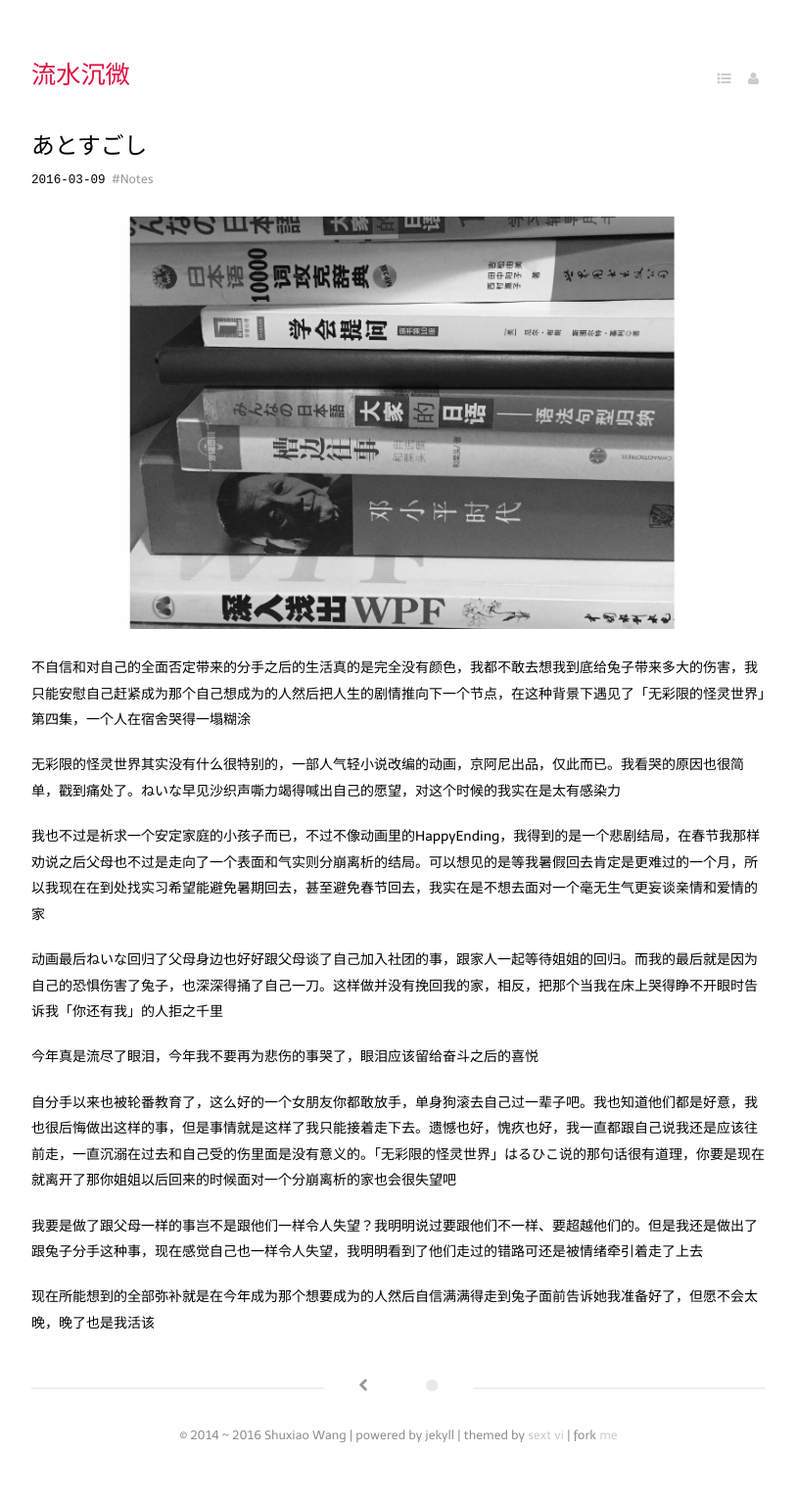
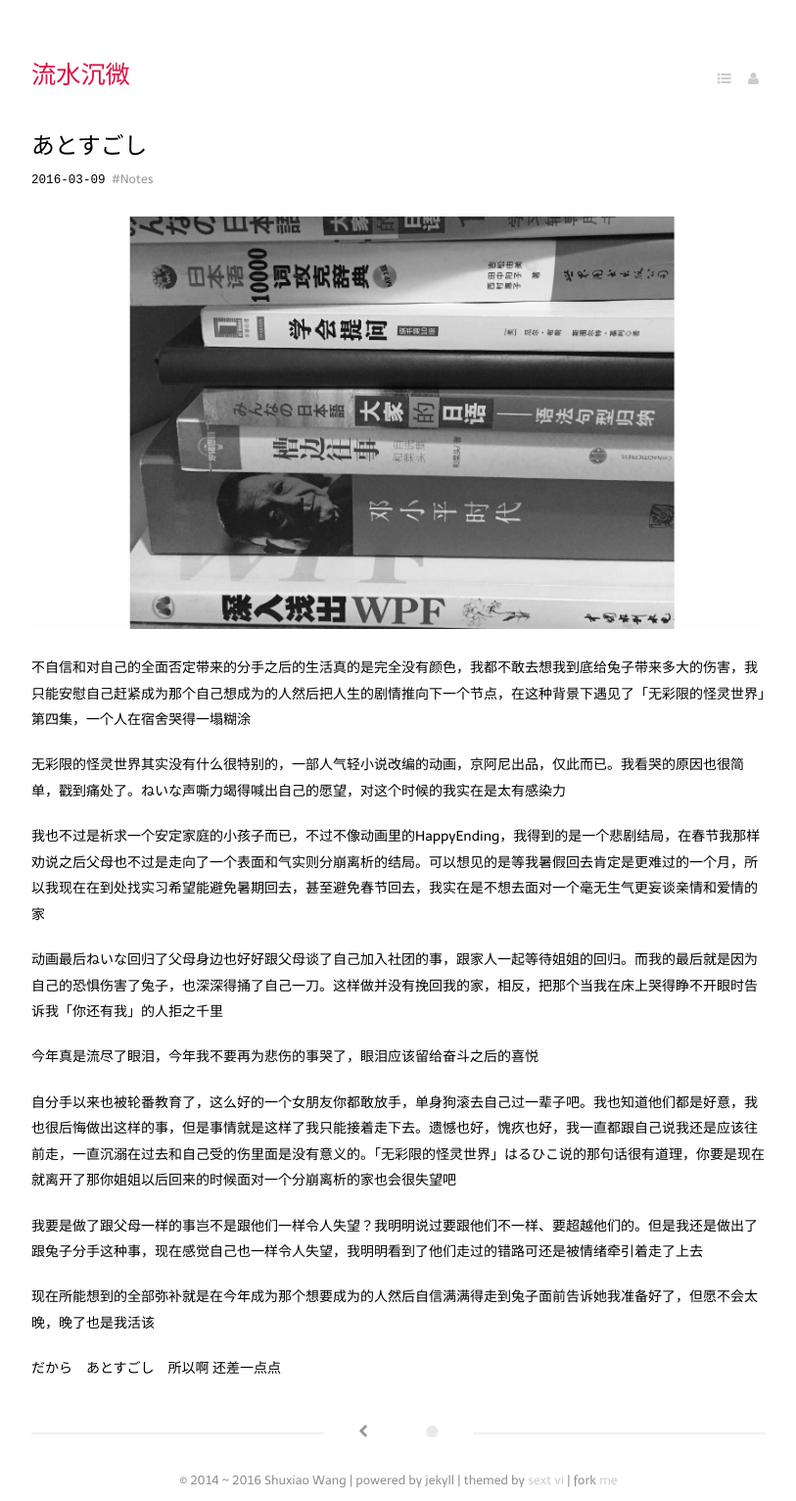
Before and after one commit to keaising/blogs, a Jekyll site: the page built from _posts/2016-03-09-atosugoshi.md, in a window 1280 px wide. Shown: the whole page at 98% size, without its empty margins (233-1046 px from the left). Built offline with Jekyll 4.4.1, drawn with Linux system fonts in a browser that asks for light colours; some web fonts are replaced; a script that is not in the unit is left out; before the commit the page ends 1486 px from its top, so only the background shows below that.

Commit message:
修改了一点点

```diff
--- a/_posts/2016-03-09-atosugoshi.md
+++ b/_posts/2016-03-09-atosugoshi.md
@@ -11,7 +11,7 @@ tags:
 
 不自信和对自己的全面否定带来的分手之后的生活真的是完全没有颜色，我都不敢去想我到底给兔子带来多大的伤害，我只能安慰自己赶紧成为那个自己想成为的人然后把人生的剧情推向下一个节点，在这种背景下遇见了「无彩限的怪灵世界」第四集，一个人在宿舍哭得一塌糊涂
 
-无彩限的怪灵世界其实没有什么很特别的，一部人气轻小说改编的动画，京阿尼出品，仅此而已。我看哭的原因也很简单，戳到痛处了。ねいな早见沙织声嘶力竭得喊出自己的愿望，对这个时候的我实在是太有感染力
+无彩限的怪灵世界其实没有什么很特别的，一部人气轻小说改编的动画，京阿尼出品，仅此而已。我看哭的原因也很简单，戳到痛处了。ねいな声嘶力竭得喊出自己的愿望，对这个时候的我实在是太有感染力
 
 我也不过是祈求一个安定家庭的小孩子而已，不过不像动画里的HappyEnding，我得到的是一个悲剧结局，在春节我那样劝说之后父母也不过是走向了一个表面和气实则分崩离析的结局。可以想见的是等我暑假回去肯定是更难过的一个月，所以我现在在到处找实习希望能避免暑期回去，甚至避免春节回去，我实在是不想去面对一个毫无生气更妄谈亲情和爱情的家
 
@@ -24,3 +24,5 @@ tags:
 我要是做了跟父母一样的事岂不是跟他们一样令人失望？我明明说过要跟他们不一样、要超越他们的。但是我还是做出了跟兔子分手这种事，现在感觉自己也一样令人失望，我明明看到了他们走过的错路可还是被情绪牵引着走了上去
 
 现在所能想到的全部弥补就是在今年成为那个想要成为的人然后自信满满得走到兔子面前告诉她我准备好了，但愿不会太晚，晚了也是我活该
+
+だから　あとすごし　所以啊 还差一点点
```
